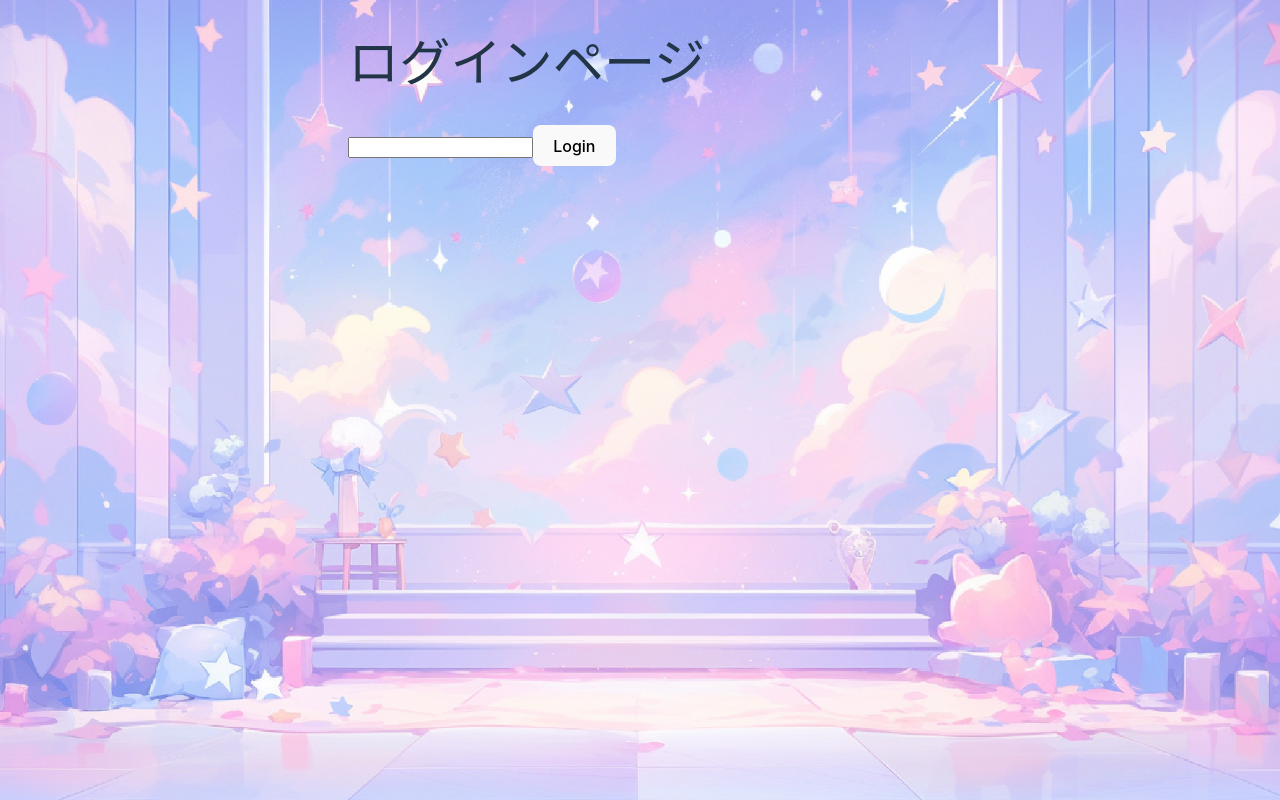
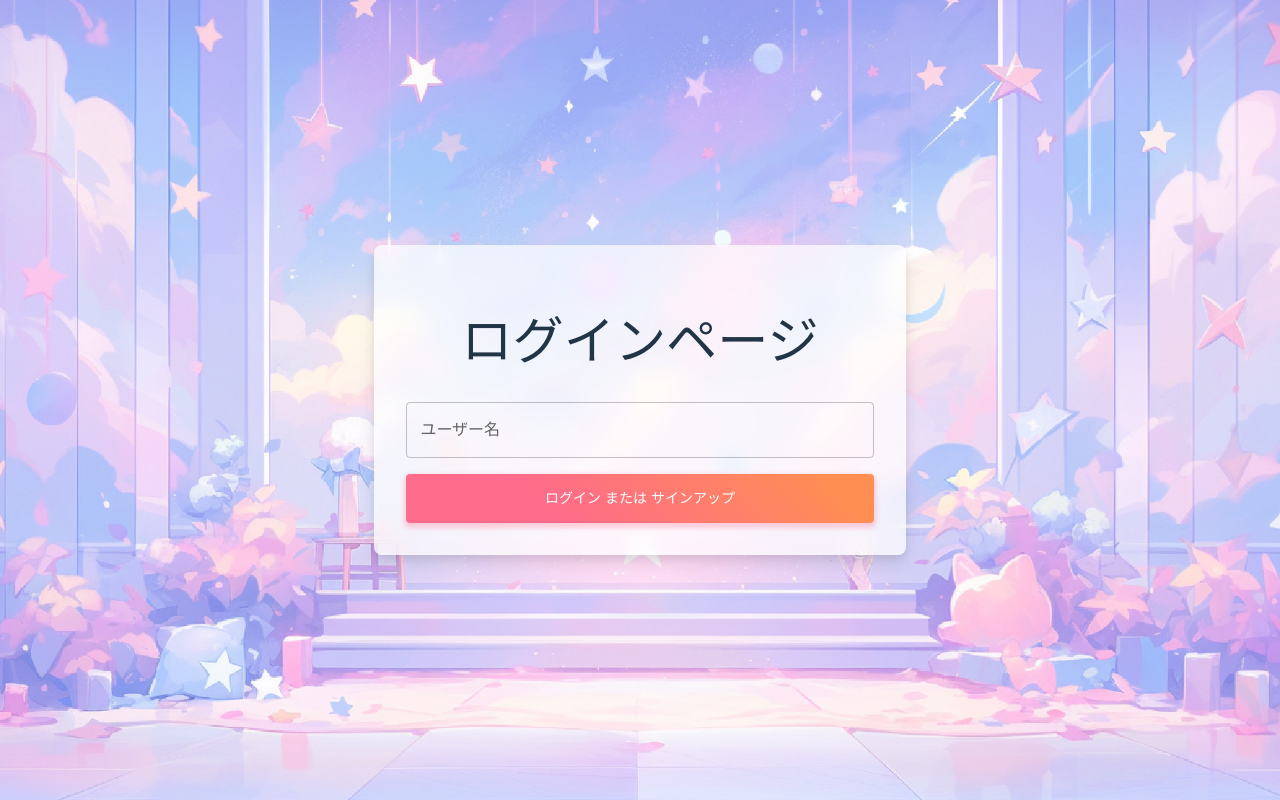
Before and after one commit to adachisandayo/SNS, a React (Vite) app: page / in a window 1280 px wide. Built offline with nearby package versions, Linux system fonts and the light colour scheme.

Commit message:
ログイン・タイムラインのデザインを修正

```diff
--- a/package.json
+++ b/package.json
@@ -14,6 +14,7 @@
     "@emotion/styled": "^11.13.0",
     "@mui/icons-material": "^6.1.7",
     "@mui/material": "^6.1.7",
+    "@mui/styles": "^6.1.7",
     "axios": "^1.7.7",
     "react": "^18.3.1",
     "react-dom": "^18.3.1",
--- a/src/App.tsx
+++ b/src/App.tsx
@@ -15,6 +15,8 @@ const theme = createTheme({
   },
 });
 
+const handleClose = () => {};
+const handleUpdatePage = () => {};
 
 function App() {
   return (
@@ -24,8 +26,8 @@ function App() {
             <Route path='/' element={<Login />} />
             <Route path='/timeline' element={<TimeLine />} />
             <Route path='/users' element={<Users />} />
-            <Route path='/post' element={<Post />} />
-        </Routes>
+            <Route path="/post" element={<Post onClose={handleClose} handleUpdatePage={handleUpdatePage}/>} />
+          </Routes>
       </BrowserRouter>
     </ThemeProvider>
   );
--- a/src/components/Login.tsx
+++ b/src/components/Login.tsx
@@ -2,8 +2,7 @@ import React from 'react';
 import { useEffect, useState } from 'react'
 import axios from "axios";
 import { useNavigate } from 'react-router-dom';
-import { ThemeProvider, createTheme } from '@mui/material/styles';
-
+import { Box, TextField, Button, Typography, useTheme, useMediaQuery } from '@mui/material';
 
 const api = axios.create({
   baseURL: "http://localhost:8000",
@@ -13,11 +12,18 @@ const api = axios.create({
 
 function App() {
   const [usertag, setUsertag] = useState("");
+  const [loading, setLoading] = useState<boolean>(false); // ローディング状態
+  const [error, setError] = useState<string | null>(null);
   const navigate = useNavigate() ;
 
 
-  const addUser = () => {
-
+  const handleLogin = () => {
+    if (!usertag) {
+      setError("ユーザidを入力してください。")
+    } else if (usertag.length > 15) {
+      setError("ユーザidは15文字以内で入力してください。")
+    } else {
+      setLoading(true); // ローディング開始
       api.post(`api/users/${usertag}`)
       .then((response) => {
         console.log("Post successful:", response);
@@ -29,22 +35,91 @@ function App() {
       })
       .then(() => {
         navigate(`/timeline/?name=${usertag}`)
+        setLoading(false); // ローディング終了
       })
       .catch((error) => {
         console.error("Error:", error);
-      alert("ログインに失敗しました。");
+        setError('ログインに失敗しました。ユーザーidを確認してください。');
+        setLoading(false); // ローディング終了
       });
+    }
   };
+
+  const handleKeyDown = (e: React.KeyboardEvent) => {
+    if (e.key === 'Enter') {
+      handleLogin();
+    }
+  };
+
+
   return (
-    <div>
+    <Box
+    display="flex"
+    flexDirection="column"
+    alignItems="center"
+    justifyContent="center"
+    minHeight="100vh"
+    position="relative"
+    >
+      <Box
+      display="flex"
+      flexDirection="column"
+      alignItems="center"
+      justifyContent="center"
+      p={4}
+      maxWidth="600px"
+      width="80%"
+      bgcolor="rgba(255, 255, 255, 0.7)"
+      position="relative"
+      sx={{
+        backdropFilter: 'blur(10px)',
+        boxShadow: '0px 8px 16px rgba(0, 0, 0, 0.1), 0px 4px 8px rgba(0, 0, 0, 0.06)',
+        maxHeight: '90vh',
+        overflowY: 'auto',
+        borderRadius: 2,
+      }}
+    >
         <h1>ログインページ</h1>
-      <input
-          type="text"
+          <TextField
+            label="ユーザー名"
+            variant="outlined"
             value={usertag}
             onChange={(e) => setUsertag(e.target.value)}
+            onKeyDown={handleKeyDown}
+            sx={{ marginBottom: 2, width: '100%' }}
           />
-        <button onClick={addUser}>Login</button>
-    </div>
+          {error && (
+            <Typography color="error" variant="body2" sx={{ marginBottom: 2 }}>
+              {error}
+            </Typography>
+          )}
+
+          <Button
+          variant="contained"
+          onClick={handleLogin}
+          fullWidth
+          disabled={loading} // ローディング中はボタンを無効化
+          sx={{
+            background: loading ? '#CCC' : 'linear-gradient(45deg, #FE6B8B 30%, #FF8E53 90%)',
+            color: 'white',
+            fontWeight: 'bold',
+            padding: '12px 24px',
+            boxShadow: '0 3px 5px 2px rgba(255, 105, 135, .3)',
+            '&:focus': {
+              outline: 'none',
+              boxShadow: 'none',
+            },
+            '&:hover': {
+              background: loading ? '#CCC' : 'linear-gradient(45deg, #FE6B8B 40%, #FF8E53 100%)',
+              boxShadow: '0 4px 8px 2px rgba(255, 105, 135, .4)',
+            },
+          }}
+        >
+          {loading ? '読み込み中...' : 'ログイン または サインアップ'}
+        </Button>
+
+      </Box>
+    </Box>
   )
 }
 
--- a/src/components/Post.tsx
+++ b/src/components/Post.tsx
@@ -1,4 +1,4 @@
-import { useEffect, useState } from 'react'
+import { useEffect, useState, useRef } from 'react'
 import axios from "axios";
 import { useNavigate, useSearchParams } from 'react-router-dom';
 import {
@@ -16,6 +16,11 @@ import {
 import { styled } from '@mui/system';
 import ArrowBackIcon from '@mui/icons-material/ArrowBack'; // 戻るアイコンのインポート
 import SendIcon from '@mui/icons-material/Send'; // 投稿アイコンのインポート
+
+interface PostProps {
+  onClose: () => void;
+  handleUpdatePage: () => void;
+}
 
 
 const api = axios.create({
@@ -41,10 +46,12 @@ const StyledButton = styled(Button)(({ theme }) => ({
 }));
 
 
-function App() {
+const App: React.FC<PostProps> = ({ onClose, handleUpdatePage }) => {
   const navigate = useNavigate();
   const [searchParams] = useSearchParams();
   const [newPost, setnewPost] = useState("");
+  const boxRef = useRef<HTMLDivElement>(null);
+
 
   const user_tag = searchParams.get("name");
   if (!user_tag) {
@@ -55,21 +62,36 @@ function App() {
     navigate(`/timeline/?name=${user_tag}`)
   }
 
+  // ボックス外をクリックした場合に閉じる
   useEffect(() => {
-  },[])
+    const handleClickOutside = (event: MouseEvent) => {
+      if (boxRef.current && !boxRef.current.contains(event.target as Node)) {
+        onClose();
+      }
+    };
 
+    document.addEventListener('mousedown', handleClickOutside);
+
+    return () => {
+      document.removeEventListener('mousedown', handleClickOutside);
+    };
+  }, [onClose]);
+
+
+
+
+  // 投稿する
   const handlePost = () => {
-
     const data = {
       message: newPost,
     };
-
     api.post(`/api/posts/${user_tag}`, data)
       .then((response) => {
         console.log("Post successful:", response);
         if (response.status === 200) {
           alert('投稿しました。');
-          handleNavigateToTimeline();
+          onClose();
+          handleUpdatePage();
         }
       })
       .catch((error) => {
@@ -79,11 +101,8 @@ function App() {
   };
 
 
-      <button onClick={handleNavigateToTimeline}>タイムライン</button>
-
 
   return (
-    <div>
     <Box
       sx={{
         display: 'flex',
@@ -94,6 +113,7 @@ function App() {
     >
 
       <Box
+        ref={boxRef}
         sx={{
           padding: { xs: 2, sm: 5 },
           maxWidth: '450px',
@@ -121,7 +141,7 @@ function App() {
           <StyledButton
             variant="outlined"
             startIcon={<ArrowBackIcon />} // 戻るボタンにアイコンを追加
-              onClick={handleNavigateToTimeline}
+            onClick={onClose}
             sx={{
               color: '#673ab7',
               borderColor: '#673ab7',
@@ -138,7 +158,7 @@ function App() {
               },
             }}
           >
-              タイムライン
+            戻る
           </StyledButton>
 
           <StyledButton
@@ -172,10 +192,6 @@ function App() {
       </Box>
     </Box>
 
-
-
-    </div>
-
   )
 }
 
--- a/src/components/Timeline.tsx
+++ b/src/components/Timeline.tsx
@@ -5,6 +5,11 @@ import {
   Typography,
   Dialog,
   DialogContent,
+  TextField,
+  List,
+  ListItem,
+  ListItemButton,
+  ListItemText,
   CircularProgress,
 } from "@mui/material";
 import axios from "axios";
@@ -26,8 +31,13 @@ function App() {
   const [posts, setPosts] = useState<Posts[]>([]);
   const [searchTerm, setSearchTerm] = useState("");
   const [filteredUsers, setFilteredUsers] = useState<User[]>([]);
+  const [reloadCount, setReloadCount] = useState(0);
   const navigate = useNavigate();
   const [searchParams] = useSearchParams();
+  // 投稿画面のポップアウト用
+  const [open, setOpen] = useState<boolean>(false);
+  const handleOpen = () => setOpen(true);
+  const handleClose = () => setOpen(false);
 
   // ユーザ名を取得
   const user_tag = searchParams.get("name");
@@ -48,7 +58,7 @@ function App() {
     try {
       const response = await api.get(`/api/search/${value}`);
       setFilteredUsers(response.data);
-      console.log(response.data)
+      // console.log(response.data)
     } catch (error) {
       console.error("Error fetching users:", error);
     }
@@ -72,11 +82,11 @@ function App() {
 
   // タイムラインを取得
   const fetchPosts = () => {
-    api.get(`/api/timeline/${user_tag}`)
+    api.get<Posts[]>(`/api/timeline/${user_tag}`)
     .then((response) => {
       // response.dataの"id"を基準に重複を排除
-      const uniquePosts = response.data.reduce((acc, current) => {
-        if (!acc.some(post => post.id === current.id)) {
+      const uniquePosts = response.data.reduce<Posts[]>((acc, current) => {
+        if (!acc.some((post) => post.id === current.id)) {
           acc.push(current);
         }
         return acc;
@@ -96,7 +106,14 @@ function App() {
     } else {
       fetchPosts();
     }
-  }, [user_tag, navigate]);
+  }, [user_tag, navigate, reloadCount]);
+
+
+  // ページ更新時の処理
+  const handleUpdatePage = () => {
+    //window.location.reload();
+    setReloadCount(reloadCount + 1);
+  };
 
   //リアクションがクリックされたときの処理
   const handleLike = () => {
@@ -105,7 +122,7 @@ function App() {
 
   return (
     <>
-      <input
+      {/* <input
         type="text"
         value={searchTerm}
         onChange={(e) => setSearchTerm(e.target.value)}
@@ -117,18 +134,52 @@ function App() {
         <div key={user.id}>
           <div onClick={() => handleNavigateToUser(user.user_tag)}>{user.user_tag}</div>
         </div>
+      ))} */}
+
+      <Box sx={{ mb: 2, position: 'relative' }}>
+          <TextField
+            type="text"
+            value={searchTerm}
+            onChange={(e) => setSearchTerm(e.target.value)}
+            placeholder="ユーザを検索"
+            fullWidth
+            sx={{
+              // position: 'absolute',
+              zIndex: 1,
+              width: '50%',
+              backgroundColor: '#f5f5f5',
+              border: '1px solid #ccc',
+              borderRadius: '4px',
+              padding: 0,
+            }}
+          />
+          {filteredUsers.length > 0 && (
+            <List
+              sx={{
+                position: 'absolute',
+                zIndex: 1,
+                width: '50%',
+                backgroundColor: '#f5f5f5',
+                border: '1px solid #ccc',
+                borderRadius: '4px',
+                padding: 0,
+              }}
+            >
+              {filteredUsers.map((user) => (
+                <ListItem
+                  key={user.id}
+                  disablePadding
+                  sx={{ border: '1px solid #ccc', marginBottom: '0px', borderRadius: '2px' }}
+                >
+                  <ListItemButton onClick={() => handleNavigateToUser(user.user_tag)}>
+                    <ListItemText primary={user.user_tag} />
+                  </ListItemButton>
+                </ListItem>
               ))}
+            </List>
+          )}
+        </Box>
 
-{/*
-      {posts.map((item) => (
-        <div key={item.id}>
-          <p>ID: {item.id}</p>
-          <a href="" onClick={() => handleNavigateToUser(item.user_tag)}>{item.user_tag}</a>
-          <p>Message: {item.message}</p>
-          <p>{item.post_datetime}</p>
-          <button onClick={handleLike}>いいね</button>
-        </div>
-      ))} */}
 
       {posts.map((post) => (
         <TimelineElement
@@ -138,10 +189,21 @@ function App() {
         />
       ))}
 
+      {/* 投稿ボタン(右下に固定) */}
+      <Box
+        style={{
+          position: "fixed",
+          bottom: 16,
+          right: 16,
+          display: "flex",
+          flexDirection: "row",
+          gap: "8px",
+        }}
+      >
         <Button
             variant="contained"
             color="primary"
-          onClick={handleNavigateToPost}
+            onClick={handleOpen}
             sx={{
               background: 'linear-gradient(135deg, #6C63FF 0%, #48A9FE 100%)',
               color: '#FFFFFF',
@@ -161,6 +223,98 @@ function App() {
           >
             投稿する
         </Button>
+      </Box>
+
+      <Dialog
+          open={open}
+          onClose={handleClose}
+          fullWidth
+          maxWidth="sm"
+          fullScreen
+          PaperProps={{
+            sx: { backgroundColor: 'transparent', margin: 0, boxShadow: 'none' },
+          }}
+        >
+          <DialogContent
+            sx={{ padding: '2%' }} // パディングを無くすための設定
+          >
+            <Post onClose={handleClose} handleUpdatePage={handleUpdatePage} />
+          </DialogContent>
+        </Dialog>
+
+
+      {/* マイページに遷移するボタン */}
+      <Box
+        style={{
+          position: "fixed",
+          bottom: 16,
+          left: 16,
+          display: "flex",
+          flexDirection: "row",
+          gap: "8px",
+        }}
+        >
+        <Button
+          variant="contained"
+          color="secondary"
+          onClick={() => handleNavigateToUser(user_tag)}
+          sx={{
+            backgroundColor: '#FF4081',
+            color: '#FFFFFF',
+            fontWeight: 'bold',
+            borderRadius: '24px',
+            padding: '10px 24px',
+            boxShadow: '0px 4px 12px rgba(0, 0, 0, 0.15)',
+            outline: 'none', // 黒い枠を防ぐ
+            '&:focus': {
+              outline: 'none', // フォーカス時も黒い枠を防ぐ
+            },
+            '&:hover': {
+              backgroundColor: '#F50057',
+              boxShadow: '0px 6px 16px rgba(0, 0, 0, 0.2)',
+            },
+          }}
+        >
+          マイページ
+        </Button>
+      </Box>
+
+
+      {/* 更新ボタン */}
+      <Box
+        style={{
+          position: "fixed",
+          bottom: 70,
+          left: 16,
+          display: "flex",
+          flexDirection: "row",
+          gap: "8px",
+        }}
+        >
+        <Button
+          variant="contained"
+          color="secondary"
+          onClick={handleUpdatePage}
+          sx={{
+            backgroundColor: '#FF4081',
+            color: '#FFFFFF',
+            fontWeight: 'bold',
+            borderRadius: '24px',
+            padding: '10px 24px',
+            boxShadow: '0px 4px 12px rgba(0, 0, 0, 0.15)',
+            outline: 'none', // 黒い枠を防ぐ
+            '&:focus': {
+              outline: 'none', // フォーカス時も黒い枠を防ぐ
+            },
+            '&:hover': {
+              backgroundColor: '#F50057',
+              boxShadow: '0px 6px 16px rgba(0, 0, 0, 0.2)',
+            },
+          }}
+        >
+          更新
+        </Button>
+      </Box>
       <button onClick={() => handleNavigateToUser(user_tag)}>マイページ</button>
     </>
 
--- a/src/components/Users.tsx
+++ b/src/components/Users.tsx
@@ -79,11 +79,16 @@ function App() {
     } catch (error) {
       console.error("Error fetching posts:", error);
     }
-
   }
 
+  //リアクションがクリックされたときの処理
+  const handleLike = () => {
+    console.log("いいね！");
+  };
+
   return (
-    <div>
+    <>
+      <h1>{dst_tag}</h1>
       {src_tag !== dst_tag && (
         <button onClick={handleFollow}>{following}</button>
       )}
@@ -99,12 +104,12 @@ function App() {
         <TimelineElement
           key={post.id}
           post={post}
-          // onLike={handleLike}
+          onLike={handleLike}
         />
       ))}
       <button onClick={handleNavigateToPost}>投稿</button>
       <button onClick={handleNavigateToTimeline}>タイムライン</button>
-    </div>
+    </>
   )
 }
 
```
Also changed, not shown: 1 other file (tests, documents, lock files or other folders). Lines whose indentation alone changed are shown as unchanged.
